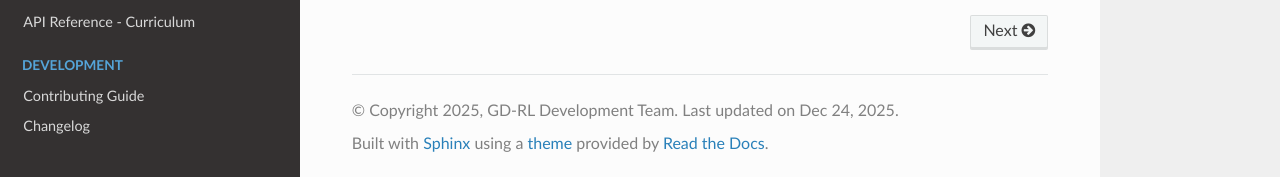
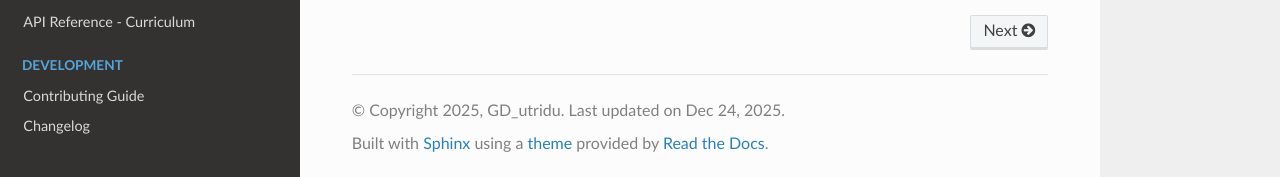
Before and after one commit to mouradboutrid/geometry_dash_RL, a Sphinx documentation site: the page built from docs/index.rst, in a window 1280 px wide and 900 px high, scrolled down 1903 px. Shown: the part 720-897 px from the top of the window. Built offline with Sphinx 7.4.7 and the Read the Docs theme 3.1.0, drawn with Linux system fonts in a browser that asks for light colours.

Commit message:
Update copyright holder in conf.py

```diff
--- a/docs/conf.py
+++ b/docs/conf.py
@@ -7,7 +7,7 @@ import sys
 sys.path.insert(0, os.path.abspath('..'))
 
 project = 'Geometry Dash RL Agent'
-copyright = '2025, GD-RL Development Team'
+copyright = '2025, GD_utridu'
 author = 'Mourad Boutrid'
 release = '1.0.0'
 
```
